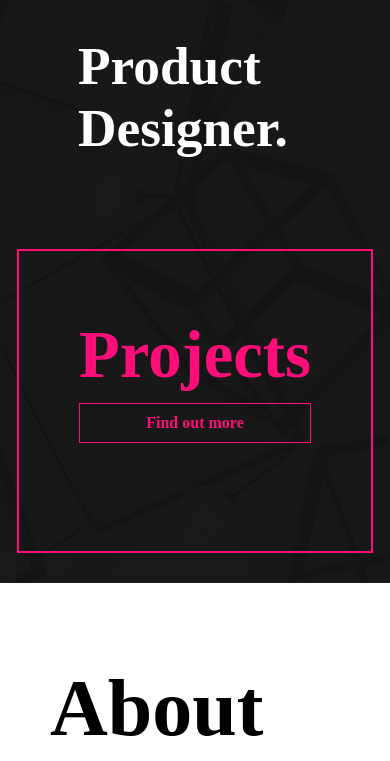
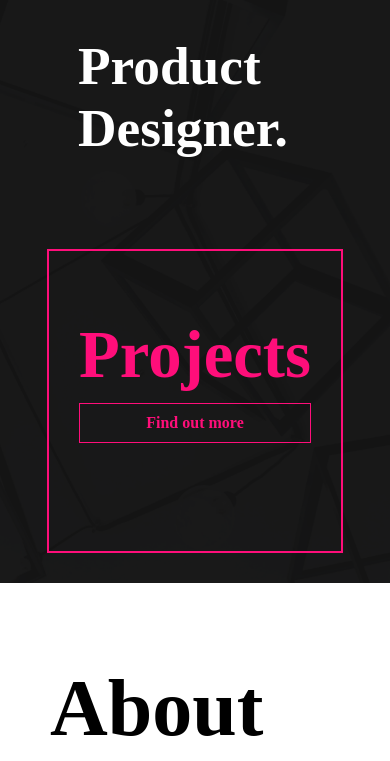
Before and after one commit to moranhuri/ProductDesigner, a plain HTML site: page index.html in a window 390 px wide. Shown: the part 82-843 px from the top of the page. Drawn offline with nearby package versions, Linux system fonts and the light colour scheme; a web font is replaced by a local one.

Commit message:
Update mainStyle.css

```diff
--- a/css/mainStyle.css
+++ b/css/mainStyle.css
@@ -489,8 +489,8 @@ footer p {
     }
 
     #Projects {
-        padding-left: 60px;
-        padding-right: 60px;
+        padding-left: 30px;
+        padding-right: 30px;
         margin-bottom: 30px;
     }
 
```
